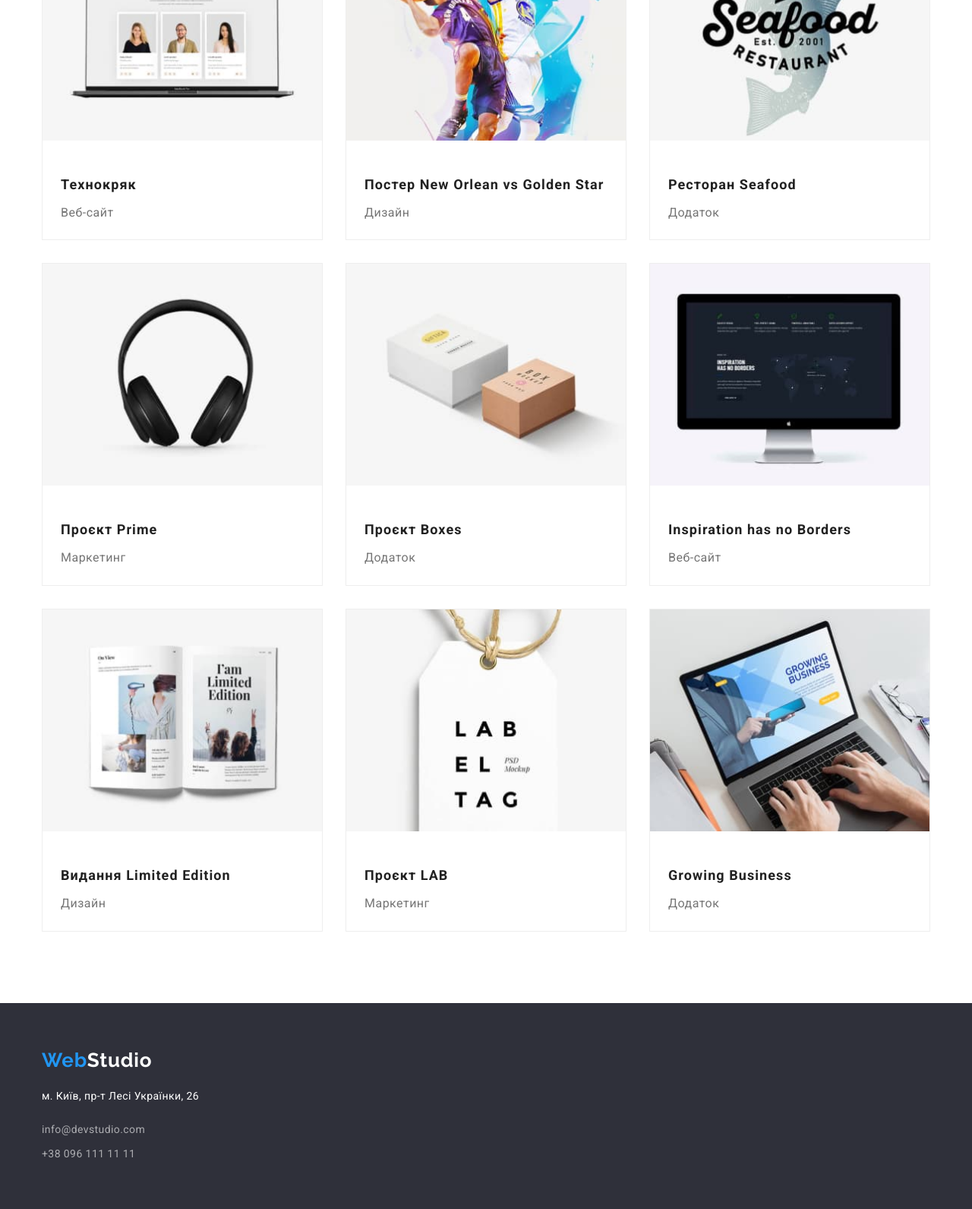
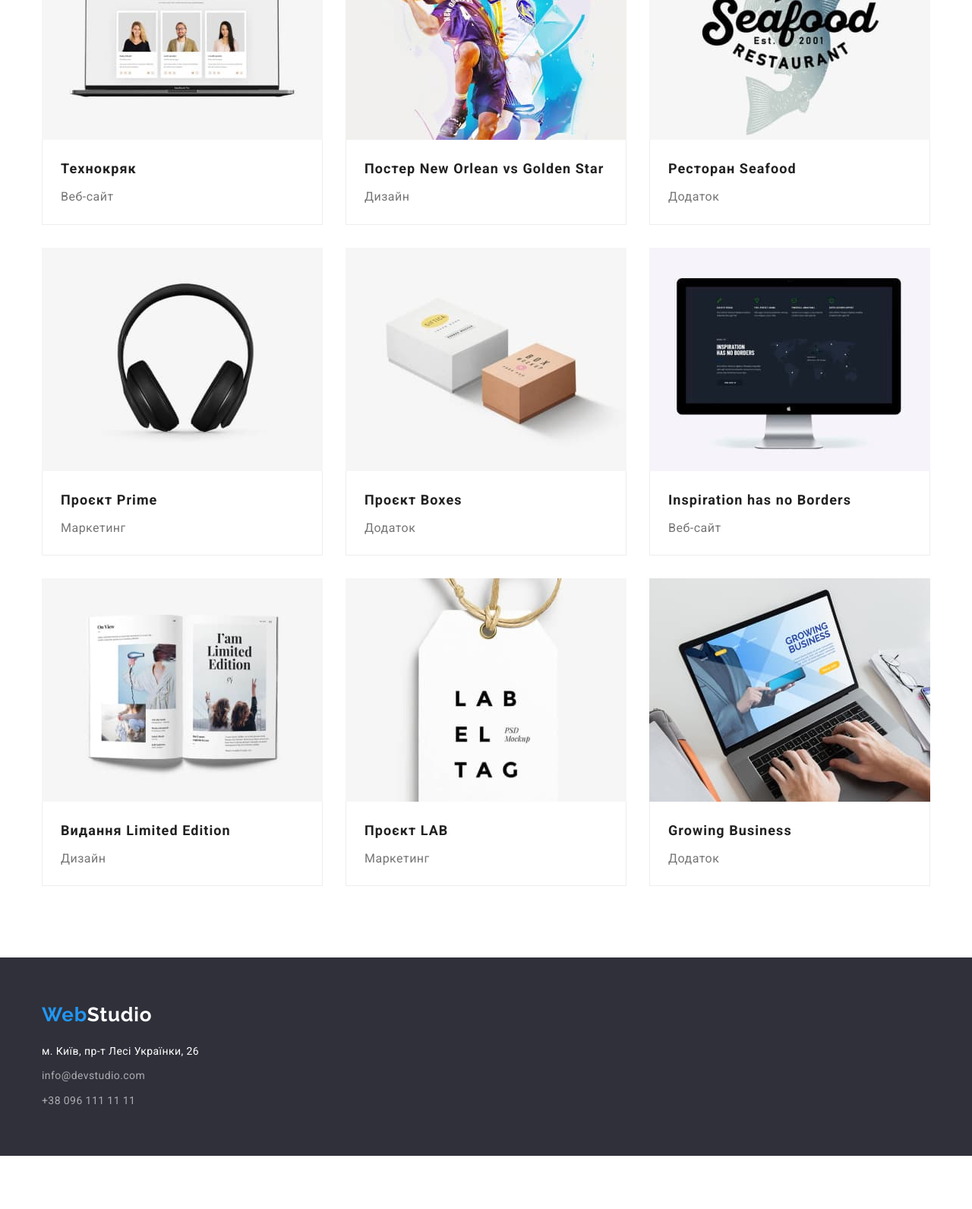
Before and after one commit to DmitryIsaenko98/goit-markup-hw-03, a plain HTML site: page portfolio.html in a window 1280 px wide. Shown: the part 373-1964 px from the top of the page at 76% size. After the commit the page ends 1894 px from the top, so only its background shows below. Drawn offline with nearby package versions, Linux system fonts and the light colour scheme.

Commit message:
adds some edits

```diff
--- a/css/styles.css
+++ b/css/styles.css
@@ -49,7 +49,7 @@ img {
 }
 
 .header {
-  border: 1px solid #ececec;
+  border-bottom: 1px solid #ececec;
 }
 
 .logo-header {
@@ -79,6 +79,10 @@ img {
 .buttons,
 .portfolio-section-list {
   list-style: none;
+}
+
+.footer-address-list .item.item:not(:last-child) {
+  margin-bottom: 9px;
 }
 
 .site-nav {
@@ -187,6 +191,11 @@ img {
   background-color: #188ce8;
 }
 
+.features-section {
+  padding-top: 94px;
+  padding-bottom: 0;
+}
+
 .features-list {
   list-style: none;
   display: flex;
@@ -222,6 +231,10 @@ img {
   letter-spacing: 0.03em;
 }
 
+.work-section {
+  padding: 94px 0;
+}
+
 .work-section-title {
   text-align: center;
   margin-bottom: 50px;
@@ -253,12 +266,14 @@ img {
   display: flex;
 }
 
-.team-section-list .team-section-box:not(last-child) {
+.team-section-list .team-section-box:not(:last-child) {
   margin-right: 30px;
 }
 
 .bottom-text {
   text-align: center;
+  padding-top: 30px;
+  padding-bottom: 30px;
 }
 
 .team-section-box {
@@ -278,11 +293,8 @@ img {
   letter-spacing: 0.03em;
   margin-bottom: 10px;
 }
-.team-image {
-  margin-bottom: 30px;
-}
+
 .team-section-box-text {
-  padding-bottom: 30px;
   color: var(--primary-text-color);
   font-weight: 400;
   font-size: 16px;
@@ -321,7 +333,6 @@ img {
   line-height: 1.7;
   letter-spacing: 0.03em;
   text-decoration: none;
-  margin-bottom: 20px;
 }
 
 .address-link:hover,
@@ -394,8 +405,12 @@ img {
   background-color: var(--primary-background-color);
   width: 370px;
   cursor: pointer;
-  border: 1px solid #eeeeee;
 }
+
+.portfolio-section-link {
+  text-decoration: none;
+}
+
 .portfolio-section-box:hover,
 .portfolio-section-box:focus {
   color: var(--accent-color);
@@ -405,10 +420,7 @@ img {
   display: flex;
   flex-wrap: wrap;
   gap: 30px;
-}
-
-.portfolio-image {
-  margin-bottom: 20px;
+  text-decoration: none;
 }
 
 .portfolio-section-box-title {
@@ -429,6 +441,9 @@ img {
 }
 
 .portfolio-section-content {
+  border-left: 1px solid #eeeeee;
+  border-right: 1px solid #eeeeee;
+  border-bottom: 1px solid #eeeeee;
   padding-left: 24px;
   padding-right: 24px;
   padding-top: 20px;
--- a/portfolio.html
+++ b/portfolio.html
@@ -59,7 +59,7 @@
         </ul>
         <ul class="portfolio-section-list">
           <li class="portfolio-section-box">
-            <a href="#"></a>
+            <a href="#" class="portfolio-section-link">
               <img class="portfolio-image"
               src="./images/project-1.jpg"
               alt=" Веб-сайт технокряк"
@@ -70,9 +70,11 @@
               <h2 class="portfolio-section-box-title">Технокряк</h2>
             <p class="portfolio-section-box-text">Веб-сайт</p>
           </div>
+            </a>
+
           </li>
           <li class="portfolio-section-box">
-            <a href="#"></a>
+            <a href="#" class="portfolio-section-link">
               <img class="portfolio-image"
               src="./images/project-2.jpg"
               alt="Постер New Orlean vs Golden Star"
@@ -82,10 +84,11 @@
             <div class="portfolio-section-content">
             <h2 class="portfolio-section-box-title">Постер <span lang="en">New Orlean vs Golden Star</span></h2>
             <p class="portfolio-section-box-text"ß>Дизайн</p>
-             </div>
+             </div></a>
+
           </li>
           <li class="portfolio-section-box">
-            <a href="#"></a>
+            <a href="#" class="portfolio-section-link">
               <img class="portfolio-image"
               src="./images/project-3.jpg"
               alt="Додаток ресторан Seafood"
@@ -95,10 +98,11 @@
             <div class="portfolio-section-content">
             <h2 class="portfolio-section-box-title">Ресторан <span lang="en">Seafood</span></h2>
             <p class="portfolio-section-box-text"ß>Додаток</p>
-             </div>
+             </div></a>
+
           </li>
           <li class="portfolio-section-box">
-            <a href="#"></a>
+            <a href="#" class="portfolio-section-link">
               <img class="portfolio-image"
               src="./images/project-4.jpg"
               alt="Великі чорні навушники"
@@ -108,10 +112,11 @@
             <div class="portfolio-section-content">
             <h2 class="portfolio-section-box-title">Проєкт <span lang="en">Prime</span></h2>
             <p class="portfolio-section-box-text"ß>Маркетинг</p>
-             </div>
+             </div></a>
+
           </li>
           <li class="portfolio-section-box">
-            <a href="#"></a>
+            <a href="#" class="portfolio-section-link">
               <img class="portfolio-image"
               src="./images/project-5.jpg"
               alt="Дві коробки"
@@ -121,10 +126,11 @@
             <div class="portfolio-section-content">
             <h2 class="portfolio-section-box-title">Проєкт <span lang="en">Boxes</span></h2>
             <p class="portfolio-section-box-text"ß>Додаток</p>
-             </div>
+             </div></a>
+
           </li>
           <li class="portfolio-section-box">
-            <a href="#"></a>
+            <a href="#" class="portfolio-section-link">
               <img class="portfolio-image"
               src="./images/project-6.jpg"
               alt="Веб-сайт "
@@ -134,10 +140,11 @@
             <div class="portfolio-section-content">
             <h2 class="portfolio-section-box-title" lang="en">Inspiration has no Borders</span></h2>
             <p class="portfolio-section-box-text"ß>Веб-сайт</p>
-             </div>
+             </div></a>
+
           </li>
           <li class="portfolio-section-box">
-            <a href="#"></a>
+            <a href="#" class="portfolio-section-link">
               <img class="portfolio-image"
               src="./images/project-7.jpg"
               alt="Дизайн видання"
@@ -147,10 +154,11 @@
             <div class="portfolio-section-content">
             <h2 class="portfolio-section-box-title">Видання <span lang="en">Limited Edition</span></h2>
             <p class="portfolio-section-box-text"ß>Дизайн</p>
-             </div>
+             </div></a>
+
           </li>
           <li class="portfolio-section-box">
-            <a href="#"></a>
+            <a href="#" class="portfolio-section-link">
               <img class="portfolio-image"
               src="./images/project-8.jpg"
               alt="Дизайн проєкт LAB"
@@ -161,10 +169,11 @@
           <div class="portfolio-section-content">
             <h2 class="portfolio-section-box-title">Проєкт <span lang="en">LAB</span></h2>
             <p class="portfolio-section-box-text"ß>Маркетинг</p>
-             </div>
+             </div></a>
+
           </li>
           <li class="portfolio-section-box">
-            <a href="#"></a>
+            <a href="#" class="portfolio-section-link">
               <img class="portfolio-image"
               src="./images/project-9.jpg"
               alt="Додаток Growing Business"
@@ -174,7 +183,8 @@
             <div class="portfolio-section-content">
             <h2 class="portfolio-section-box-title" lang="en">Growing Business</span></h2>
             <p class="portfolio-section-box-text"ß>Додаток</p>
-             </div>
+             </div></a>
+
           </li>
         </ul>
         </div>
@@ -197,7 +207,6 @@
                 >м. Київ, пр-т Лесі Українки, 26</a
               >
             </li>
-            <div class="footer-contacts">
             <li class="item">
               <a href="mailto:info@devstudio.com" class="footer-contacts-link"
                 >info@devstudio.com</a
@@ -208,7 +217,6 @@
                 >+38 096 111 11 11</a
               >
             </li>
-            </div>
           </ul>
         </address>
       </div>
```
Also changed, not shown: index.html (+1 -3 lines). Lines whose indentation alone changed are shown as unchanged.
